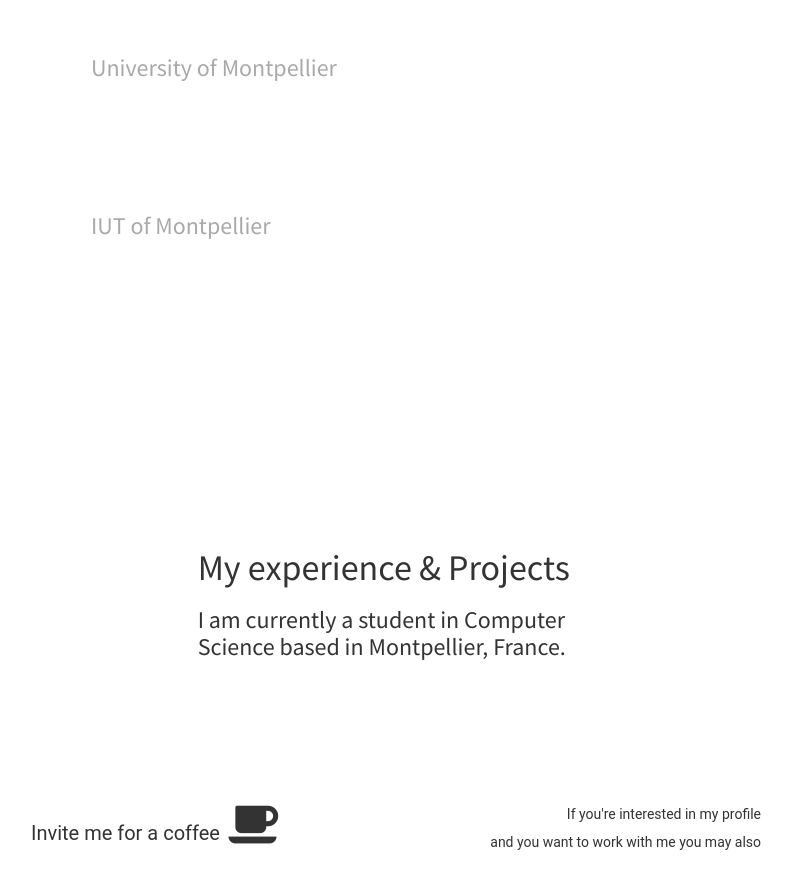
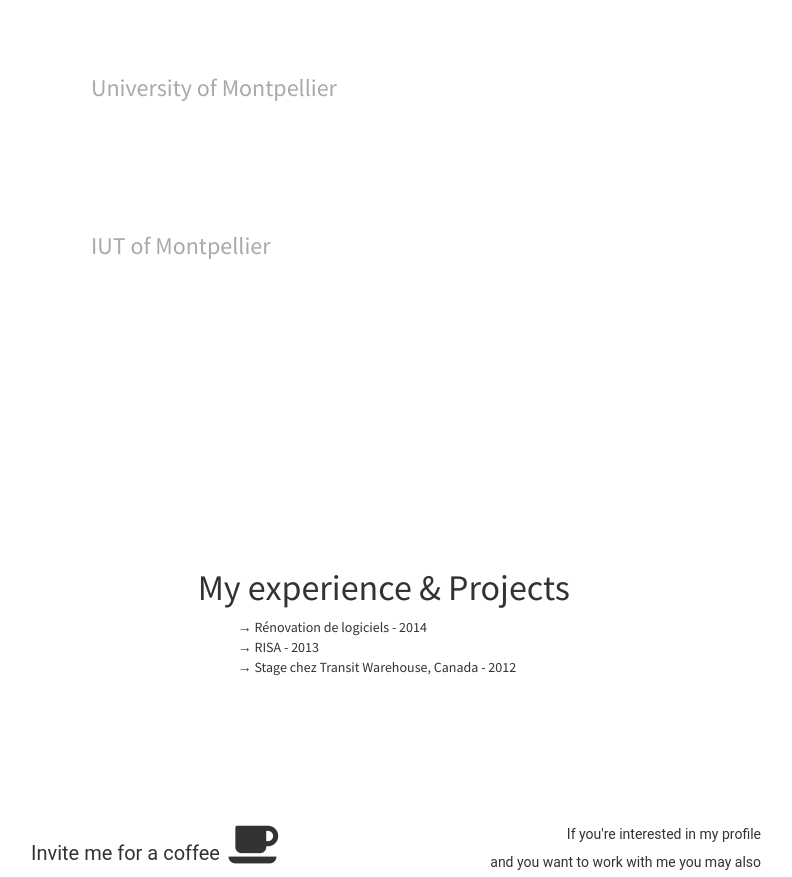
Before and after one commit to Dany-Nguyen/dany-nguyen.github.io, a plain HTML site: page index.html in a window 1280 px wide. Shown: the part 2328-3205 px from the top of the page, without its empty margins (244-1036 px from the left). Drawn offline with Linux system fonts and the light colour scheme.

Commit message:
experience & project

```diff
--- a/index.html
+++ b/index.html
@@ -57,14 +57,6 @@
                 </div><!--/.container -->
             </div><!--/.navbar -->
 
-            <!-- Header -->
-           <!--  <header id="top" class="header">
-                <div class="text-vertical-center">
-                    <span id="prez" class="col-lg-6 col-lg-offset-3">
-                        <h1>Hello, i'm Daniel</h1>
-                        <h3>Lorem ipsum dolor sit amet, consectetur adipisicing elit. Aliquam excepturi maiores commodi dolore, ex, ducimus explicabo enim pariatur facilis, impedit tempore maxime eveniet tempora laboriosam laborum quasi id obcaecati consectetur.</h3>
-                    </span>
-                </div>
             </header> -->
             <header id="top" class="header">
                 <div class="col-lg-4 col-lg-offset-4 vcenter">
@@ -232,7 +224,12 @@
             <section class="experience">
                 <div class="col-lg-4 col-lg-offset-4 vcenter">
                 <h1>My experience &amp; Projects</h1>
-                    <h3>I am currently a student in Computer Science based in Montpellier, France.</h3>
+                    <ul>
+
+                        <li>Rénovation de logiciels - 2014</li>
+                        <li>RISA - 2013</li>
+                        <li>Stage chez Transit Warehouse, Canada - 2012</li>
+                    </ul>
                 </div>
             </section>
 
```
